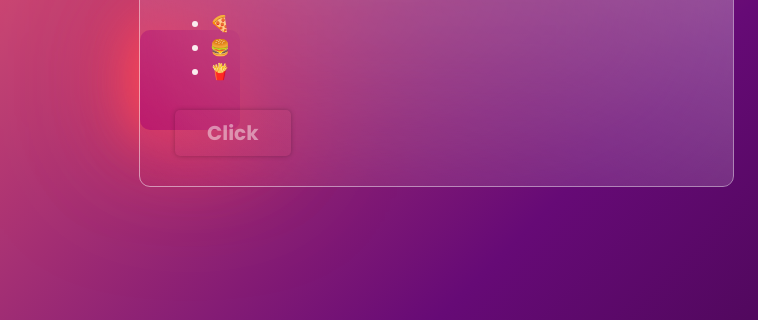
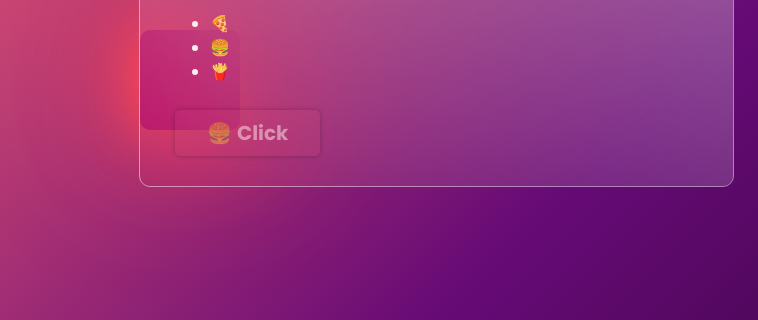
Before and after one commit to thehungrycoder225/js-sandbox-fundamentals, a plain HTML site: page part-1-basics/6-DOM/index.html in a window 1280 px wide. Shown: the part 418-738 px from the top of the page, 0-758 px from the left. Drawn offline with Linux system fonts and the light colour scheme.

```diff
--- a/part-1-basics/6-DOM/styles/main.css
+++ b/part-1-basics/6-DOM/styles/main.css
@@ -201,3 +201,8 @@
 .animate {
   transform: scale(1.1);
 }
+
+button::before {
+  content: '🍔';
+  padding: 0 0.5rem 0 0;
+}
```
